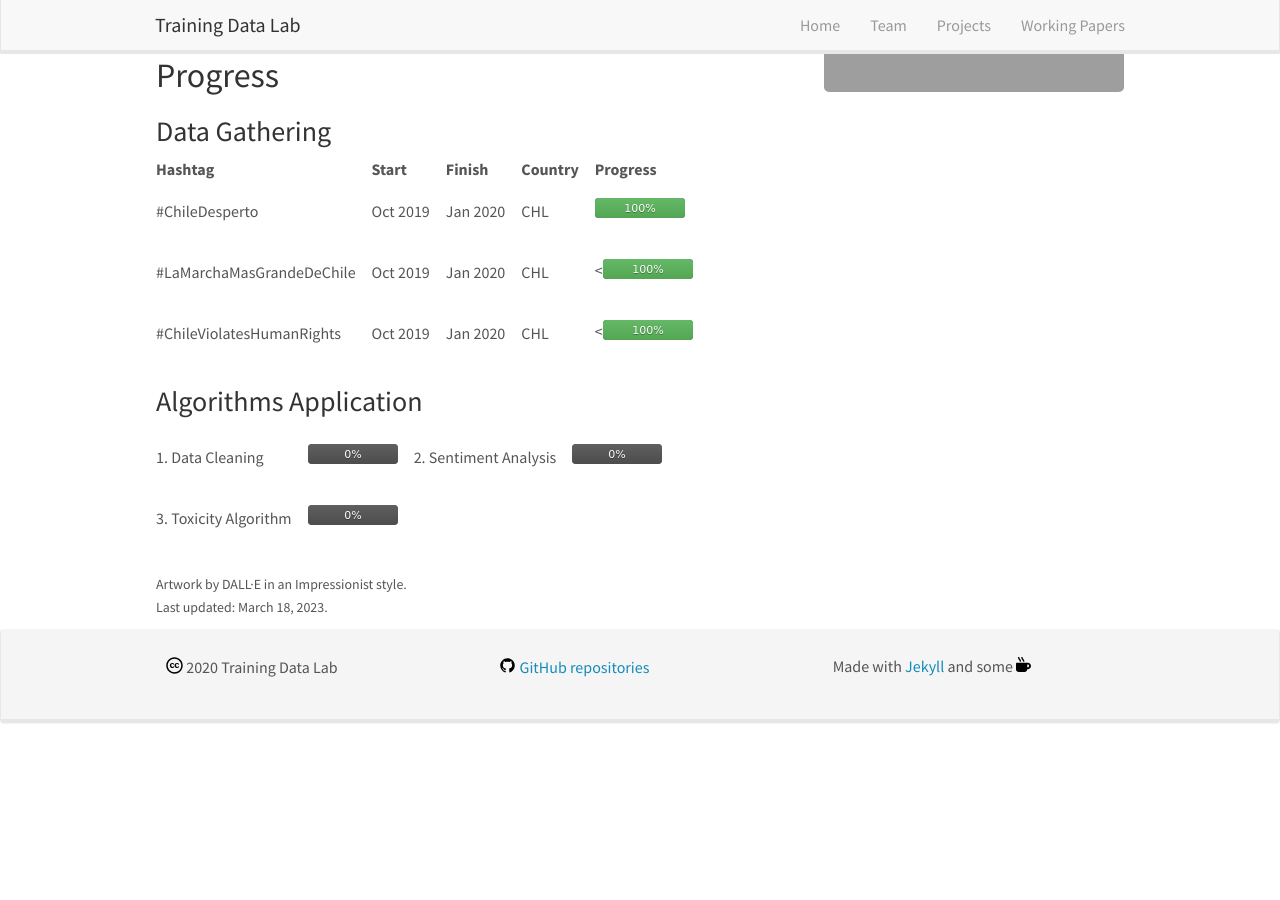
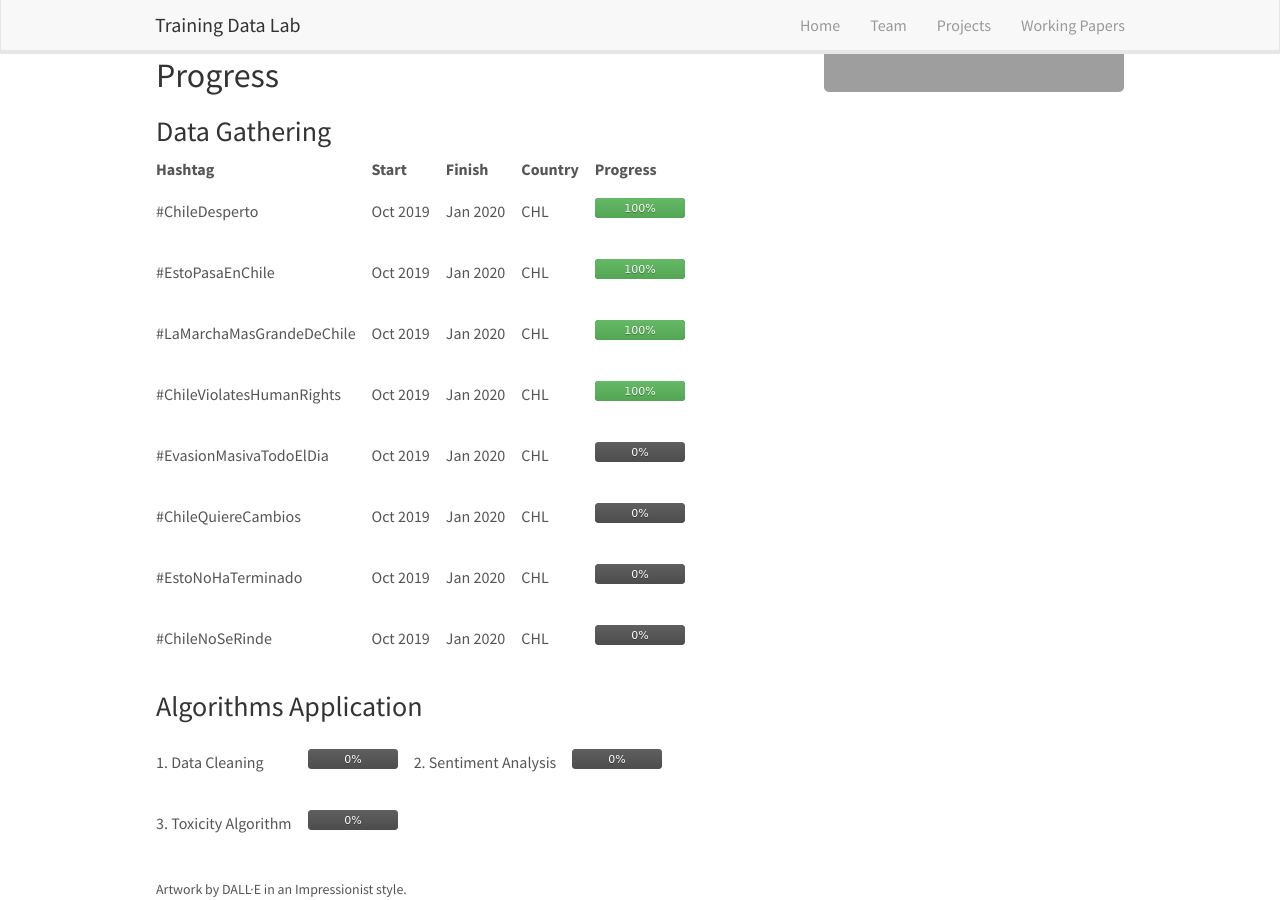
Before and after one commit to training-datalab/old-training-datalab.com, a Jekyll site: the page built from _pages/digital-activism-protests-and-incivility.md, in a window 1280 px wide and 900 px high, scrolled down 404 px. Built offline with Jekyll 4.4.1, drawn with Linux system fonts in a browser that asks for light colours; nearby versions of some CDN libraries; before the commit the page ends 1149 px from its top, so only the background shows below that.

Commit message:
Update digital-activism-protests-and-incivility.md

```diff
--- a/_pages/digital-activism-protests-and-incivility.md
+++ b/_pages/digital-activism-protests-and-incivility.md
@@ -27,8 +27,13 @@
 | Hashtag | &nbsp;&nbsp;&nbsp;&nbsp;&nbsp; | Start | &nbsp;&nbsp;&nbsp;&nbsp;&nbsp; | Finish | &nbsp;&nbsp;&nbsp;&nbsp;&nbsp; | Country | &nbsp;&nbsp;&nbsp;&nbsp;&nbsp; | Progress |
 |---|---|---|---|---|---|---|---|---|
 | #ChileDesperto | &nbsp;&nbsp;&nbsp;&nbsp;&nbsp; | Oct 2019 | &nbsp;&nbsp;&nbsp;&nbsp;&nbsp; | Jan 2020 | &nbsp;&nbsp;&nbsp;&nbsp;&nbsp; | CHL | &nbsp;&nbsp;&nbsp;&nbsp;&nbsp; | ![100%]({{ site.url }}{{ site.baseurl }}/badges/progress_bar/100.svg) |
-| #LaMarchaMasGrandeDeChile | &nbsp;&nbsp;&nbsp;&nbsp;&nbsp; | Oct 2019 | &nbsp;&nbsp;&nbsp;&nbsp;&nbsp; | Jan 2020 | &nbsp;&nbsp;&nbsp;&nbsp;&nbsp; | CHL | &nbsp;&nbsp;&nbsp;&nbsp;&nbsp; | <![100%]({{ site.url }}{{ site.baseurl }}/badges/progress_bar/100.svg) |
-| #ChileViolatesHumanRights | &nbsp;&nbsp;&nbsp;&nbsp;&nbsp; | Oct 2019 | &nbsp;&nbsp;&nbsp;&nbsp;&nbsp; | Jan 2020 | &nbsp;&nbsp;&nbsp;&nbsp;&nbsp; | CHL | &nbsp;&nbsp;&nbsp;&nbsp;&nbsp; | <![100%]({{ site.url }}{{ site.baseurl }}/badges/progress_bar/100.svg) |
+| #EstoPasaEnChile | &nbsp;&nbsp;&nbsp;&nbsp;&nbsp; | Oct 2019 | &nbsp;&nbsp;&nbsp;&nbsp;&nbsp; | Jan 2020 | &nbsp;&nbsp;&nbsp;&nbsp;&nbsp; | CHL | &nbsp;&nbsp;&nbsp;&nbsp;&nbsp; | ![100%]({{ site.url }}{{ site.baseurl }}/badges/progress_bar/100.svg) |
+| #LaMarchaMasGrandeDeChile | &nbsp;&nbsp;&nbsp;&nbsp;&nbsp; | Oct 2019 | &nbsp;&nbsp;&nbsp;&nbsp;&nbsp; | Jan 2020 | &nbsp;&nbsp;&nbsp;&nbsp;&nbsp; | CHL | &nbsp;&nbsp;&nbsp;&nbsp;&nbsp; | ![100%]({{ site.url }}{{ site.baseurl }}/badges/progress_bar/100.svg) |
+| #ChileViolatesHumanRights | &nbsp;&nbsp;&nbsp;&nbsp;&nbsp; | Oct 2019 | &nbsp;&nbsp;&nbsp;&nbsp;&nbsp; | Jan 2020 | &nbsp;&nbsp;&nbsp;&nbsp;&nbsp; | CHL | &nbsp;&nbsp;&nbsp;&nbsp;&nbsp; | ![100%]({{ site.url }}{{ site.baseurl }}/badges/progress_bar/100.svg) |
+| #EvasionMasivaTodoElDia | &nbsp;&nbsp;&nbsp;&nbsp;&nbsp; | Oct 2019 | &nbsp;&nbsp;&nbsp;&nbsp;&nbsp; | Jan 2020 | &nbsp;&nbsp;&nbsp;&nbsp;&nbsp; | CHL | &nbsp;&nbsp;&nbsp;&nbsp;&nbsp; | ![0%]({{ site.url }}{{ site.baseurl }}/badges/progress_bar/0.svg) |
+| #ChileQuiereCambios | &nbsp;&nbsp;&nbsp;&nbsp;&nbsp; | Oct 2019 | &nbsp;&nbsp;&nbsp;&nbsp;&nbsp; | Jan 2020 | &nbsp;&nbsp;&nbsp;&nbsp;&nbsp; | CHL | &nbsp;&nbsp;&nbsp;&nbsp;&nbsp; | ![0%]({{ site.url }}{{ site.baseurl }}/badges/progress_bar/0.svg) |
+| #EstoNoHaTerminado | &nbsp;&nbsp;&nbsp;&nbsp;&nbsp; | Oct 2019 | &nbsp;&nbsp;&nbsp;&nbsp;&nbsp; | Jan 2020 | &nbsp;&nbsp;&nbsp;&nbsp;&nbsp; | CHL | &nbsp;&nbsp;&nbsp;&nbsp;&nbsp; | ![0%]({{ site.url }}{{ site.baseurl }}/badges/progress_bar/0.svg) |
+| #ChileNoSeRinde | &nbsp;&nbsp;&nbsp;&nbsp;&nbsp; | Oct 2019 | &nbsp;&nbsp;&nbsp;&nbsp;&nbsp; | Jan 2020 | &nbsp;&nbsp;&nbsp;&nbsp;&nbsp; | CHL | &nbsp;&nbsp;&nbsp;&nbsp;&nbsp; | ![0%]({{ site.url }}{{ site.baseurl }}/badges/progress_bar/0.svg) |
 
 ### Algorithms Application
 
```
